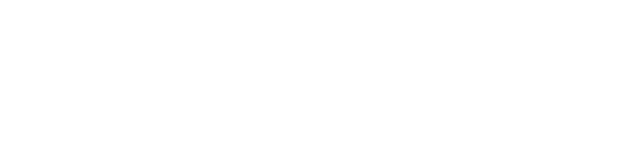
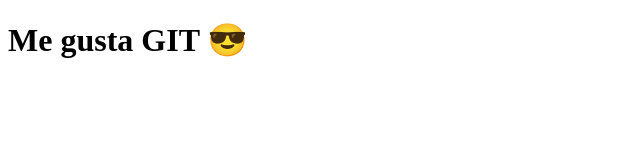
Before and after one commit to NataCj/myPage, a plain HTML site: page index.html in a window 1280 px wide. Shown: the whole page, without its empty margins (0-640 px from the left). Drawn offline with Linux system fonts and the light colour scheme.

Commit message:
Se agregó un mensaje

```diff
--- a/index.html
+++ b/index.html
@@ -4,7 +4,8 @@
     <meta charset="UTF-8">
     <meta http-equiv="X-UA-Compatible" content="IE=edge">
     <meta name="viewport" content="width=device-width, initial-scale=1.0">
-    <title>Document</title>
+    <title>Mi super Pagina</title>
+    <h1>Me gusta GIT 😎</h1>
 </head>
 <body>
 
```
